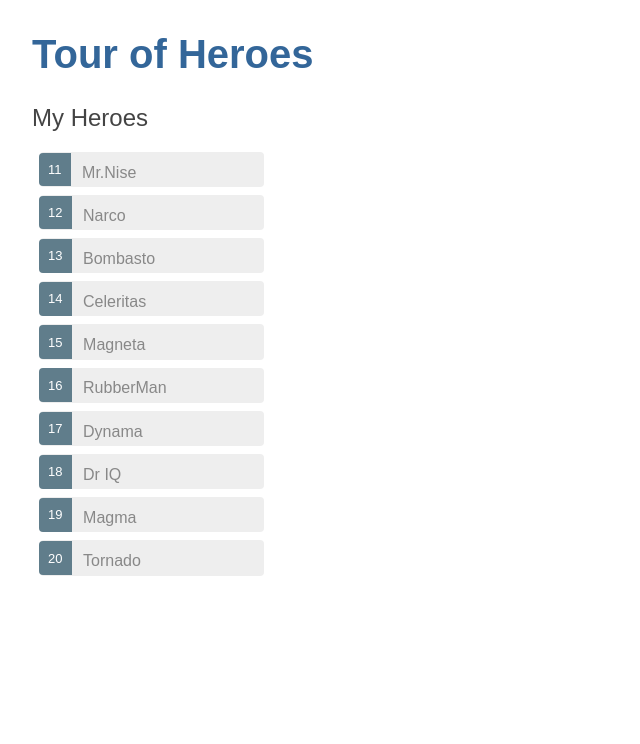
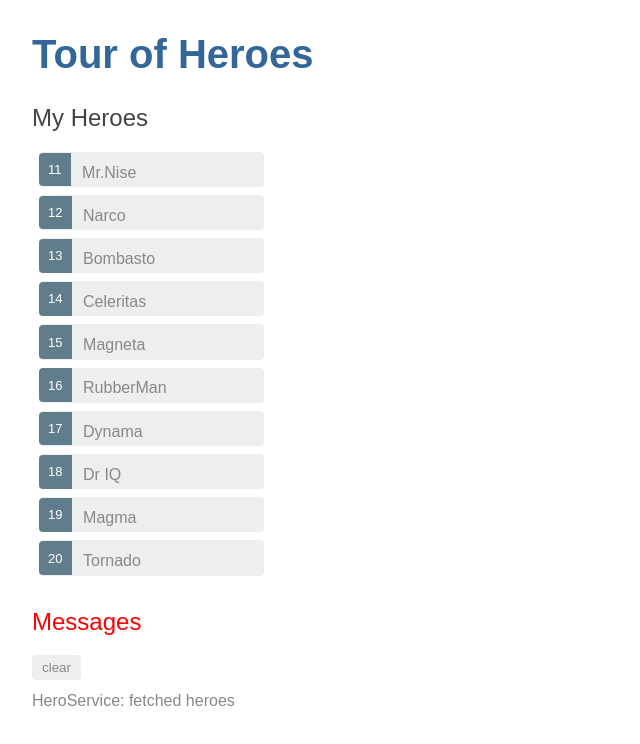
Before and after one commit to NNN-kakimoto/angular-tour-of-heroes, an Angular app: page / in a window 1280 px wide. Shown: the top 744 px of the page, without its empty margins (0-640 px from the left). Built offline with nearby package versions, Linux system fonts and the light colour scheme.

Commit message:
6. service end

```diff
--- a/src/app/app.component.html
+++ b/src/app/app.component.html
@@ -1,2 +1,3 @@
 <h1>{{title}}</h1>
 <app-heroes></app-heroes>
+<app-messages></app-messages>
--- a/src/app/hero.service.ts
+++ b/src/app/hero.service.ts
@@ -1,9 +1,19 @@
 import { Injectable } from '@angular/core';
+import { Hero } from './hero';
+import { HEROES } from './mock-heroes';
+import { Observable, of } from 'rxjs';
+import { MessageService } from './message.service';
 
 @Injectable({
   providedIn: 'root'
 })
 export class HeroService {
 
-  constructor() { }
+	constructor(private messageService: MessageService) { }
+
+	getHeroes(): Observable<Hero[]>{
+		// TODO: send the message _after_ fetching the heroes
+		this.messageService.add('HeroService: fetched heroes');
+		return of(HEROES);
+	}
 }
--- a/src/app/heroes/heroes.component.ts
+++ b/src/app/heroes/heroes.component.ts
@@ -1,6 +1,6 @@
 import { Component, OnInit } from '@angular/core';
 import { Hero } from '../hero';
-import { HEROES } from '../mock-heroes';
+import { HeroService } from '../hero.service';
 
 @Component({
   selector: 'app-heroes',
@@ -8,20 +8,25 @@
   styleUrls: ['./heroes.component.scss']
 })
 export class HeroesComponent implements OnInit {
-	// hero: Hero = {
-	// 	id: 1,
-	// 	name: 'Windstorm'
-	// };
-	heroes = HEROES;
+	selectedHero: Hero;
+	heroes: Hero[];
 
-  constructor() { }
+  constructor(private heroService: HeroService) { }
 
-  ngOnInit() {
+	ngOnInit() {
+		this.getHeroes();
 	}
-
-	selectedHero: Hero;
 	onSelect(hero: Hero):void{
 		this.selectedHero = hero;
 	}
 
+	getHeroes(): void{
+		this.heroService.getHeroes().subscribe(heroes => this.heroes = heroes);
+	}
+
+
+
+
+
+
 }
--- /dev/null
+++ b/src/app/message.service.ts
@@ -0,0 +1,15 @@
+import { Injectable } from '@angular/core';
+
+@Injectable({
+  providedIn: 'root'
+})
+export class MessageService {
+	messages: string[] = [];
+
+	add(message: string){
+		this.messages.push(message);
+	}
+	clear(){
+		this.messages= [];
+	}
+}
--- /dev/null
+++ b/src/app/messages/messages.component.html
@@ -0,0 +1,8 @@
+<div *ngIf="messageService.messages.length">
+
+  <h2>Messages</h2>
+  <button class="clear"
+          (click)="messageService.clear()">clear</button>
+  <div *ngFor='let message of messageService.messages'> {{message}} </div>
+
+</div>
--- /dev/null
+++ b/src/app/messages/messages.component.scss
@@ -0,0 +1,35 @@
+/* MessagesComponent's private CSS styles */
+h2 {
+	color: red;
+	font-family: Arial, Helvetica, sans-serif;
+	font-weight: lighter;
+}
+body {
+	margin: 2em;
+}
+body, input[text], button {
+	color: crimson;
+	font-family: Cambria, Georgia;
+}
+
+button.clear {
+	font-family: Arial;
+	background-color: #eee;
+	border: none;
+	padding: 5px 10px;
+	border-radius: 4px;
+	cursor: pointer;
+	cursor: hand;
+	color: #888;
+	margin-bottom: 12px;
+}
+button{
+	&:hover{
+		background-color: #cfd8dc;
+	}
+	&:disabled{
+		background-color: #eee;
+		color: #aaa;
+		cursor: auto;
+	}
+}
--- /dev/null
+++ b/src/app/messages/messages.component.ts
@@ -0,0 +1,16 @@
+import { Component, OnInit } from '@angular/core';
+import { MessageService } from '../message.service';
+
+@Component({
+  selector: 'app-messages',
+  templateUrl: './messages.component.html',
+  styleUrls: ['./messages.component.scss']
+})
+export class MessagesComponent implements OnInit {
+
+  constructor(public messageService: MessageService) { }
+
+  ngOnInit() {
+  }
+
+}
```
Also changed, not shown: src/app/app.module.ts (+10 -8 lines), 2 other files (tests, documents, lock files or other folders).
